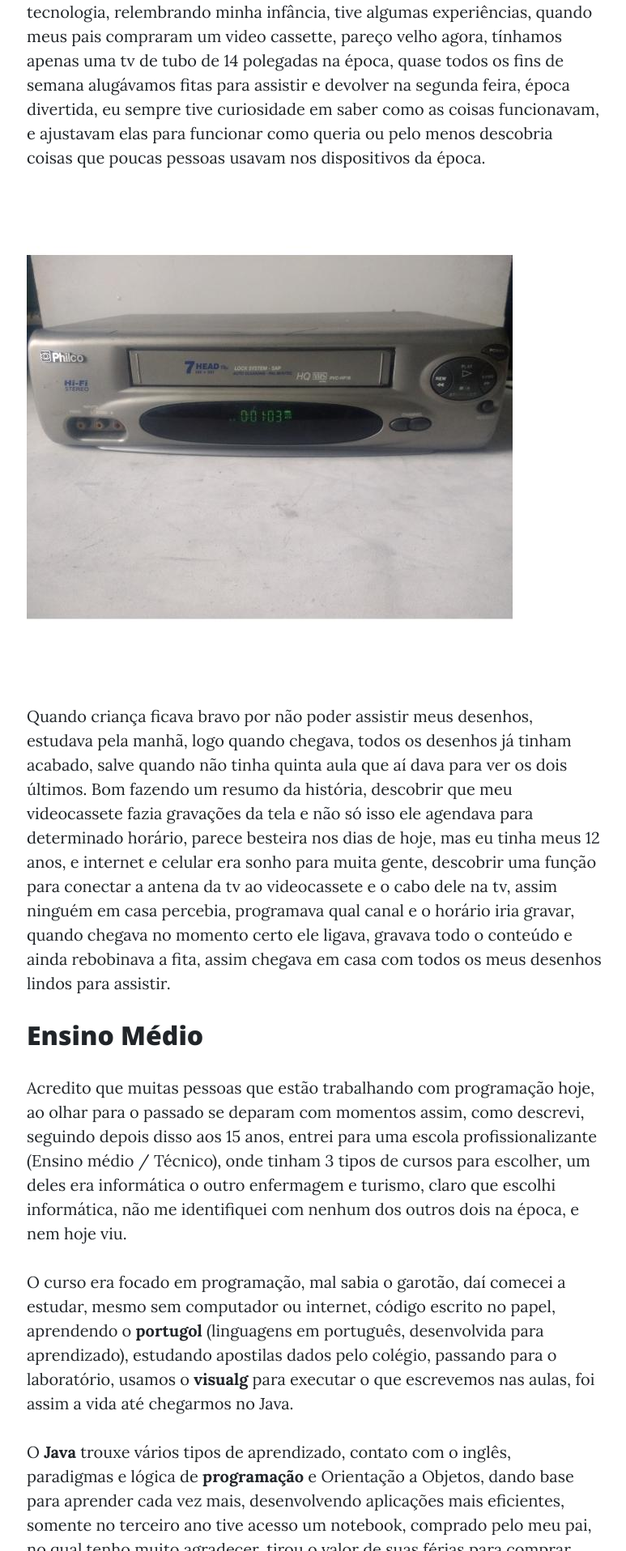
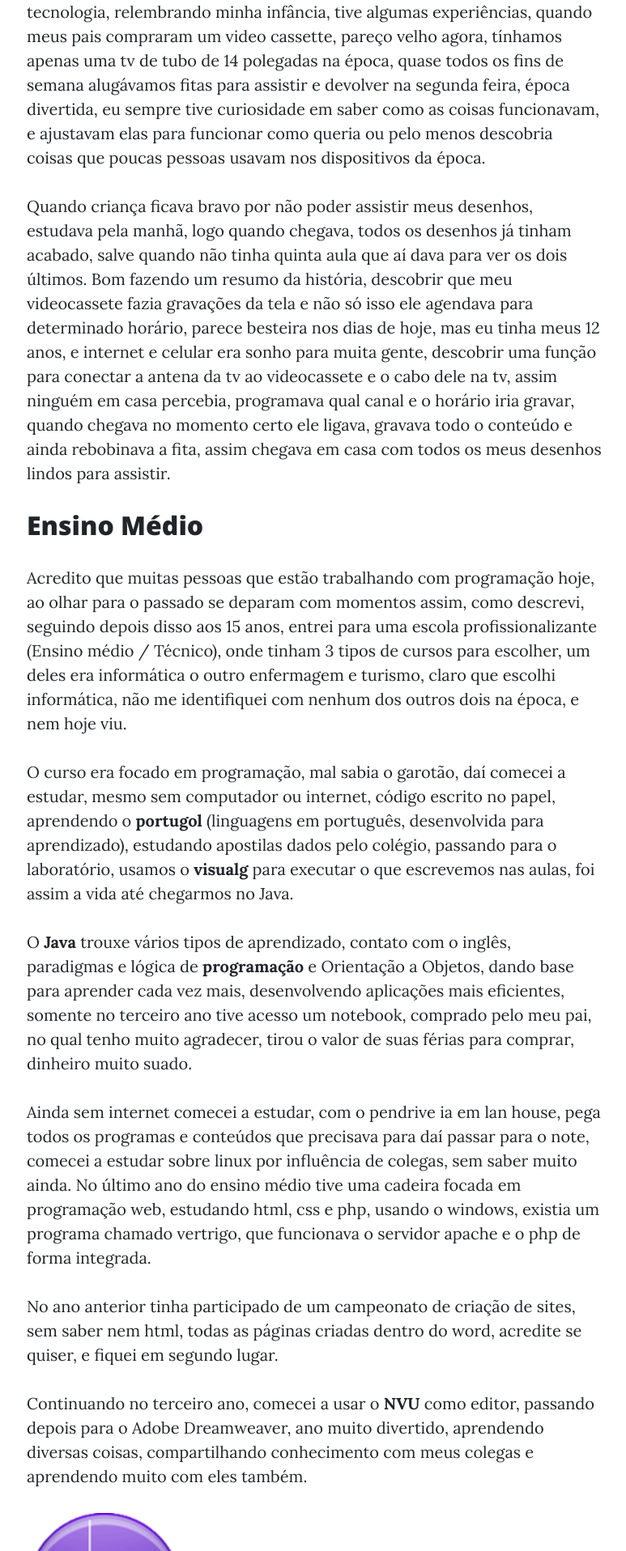
Before and after one commit to AbelAguiar/Blog, a Jekyll site: the page built from _posts/2019-06-23-um-aprendiz-de-php.markdown, in a window 1280 px wide. Shown: the part 1146-3062 px from the top of the page at 81% size, without its empty margins (252-1025 px from the left). Built offline with Jekyll 4.4.1, drawn with Linux system fonts in a browser that asks for light colours; comment, search, counter and statistics services are not loaded.

Commit message:
update post 'um aprendiz de php'

```diff
--- a/_posts/2019-06-23-um-aprendiz-de-php.markdown
+++ b/_posts/2019-06-23-um-aprendiz-de-php.markdown
@@ -21,8 +21,6 @@ Muitas pessoas quando entram para tecnologia sonham em ser ricos, ou acham que v
 Na minha história houve momentos que fizeram com eu chegasse onde estou hoje, e entendam, não estou tão longe do que era.
 
 Começando pela origem de tudo, quando comecei a ter interesse por tecnologia, relembrando minha infância, tive algumas experiências, quando meus pais compraram um video cassette, pareço velho agora, tínhamos apenas uma tv de tubo de 14 polegadas na época, quase todos os fins de semana alugávamos fitas para assistir e devolver na segunda feira, época divertida, eu sempre tive curiosidade em saber como as coisas funcionavam, e ajustavam elas para funcionar como queria ou pelo menos descobria coisas que poucas pessoas usavam nos dispositivos da época.
-
-<img class="img-fluid" src="https://abelaguiar.github.io/blog/assets/img/posts/06-um-aprendiz-de-php/videocassette.jpg" alt="Video Cassette">
 
 Quando criança ficava bravo por não poder assistir meus desenhos, estudava pela manhã, logo quando chegava, todos os desenhos já tinham acabado, salve quando não tinha quinta aula que aí dava para ver os dois últimos. Bom fazendo um resumo da história, descobrir que meu videocassete fazia gravações da tela e não só isso ele agendava para determinado horário, parece besteira nos dias de hoje, mas eu tinha meus 12 anos, e internet e celular era sonho para muita gente, descobrir uma função para conectar a antena da tv ao videocassete e o cabo dele na tv, assim ninguém em casa percebia, programava qual canal e o horário iria gravar, quando chegava no momento certo ele ligava, gravava todo o conteúdo e ainda rebobinava a fita, assim chegava em casa com todos os meus desenhos lindos para assistir.
 
@@ -60,8 +58,6 @@ Nessa empresa, conheci Wordpress, Codeigniter, Laravel, MySql, Docker, Vagrant,
 
 Dicas para começar bem
 
-<img class="img-fluid" src="https://abelaguiar.github.io/blog/assets/img/posts/06-um-aprendiz-de-php/dicas.jpg" alt="Dicas">
-
 O primeiro conteúdo que indico a estudar para quem está começando é [PHP do Jeito Certo][phpdojeitocerto], lá você vai ter todas as informações necessárias para começa bem com PHP como o nome já fala, não poria indicar melhor, desenvolvido pela comunidade, reúne várias informações de boas prática, ferramentas e os melhores métodos desenvolvidos pela comunidades para se começa bem, além de ter em várias línguas.
 
 [phpdojeitocerto]: http://br.phptherightway.com/
```
